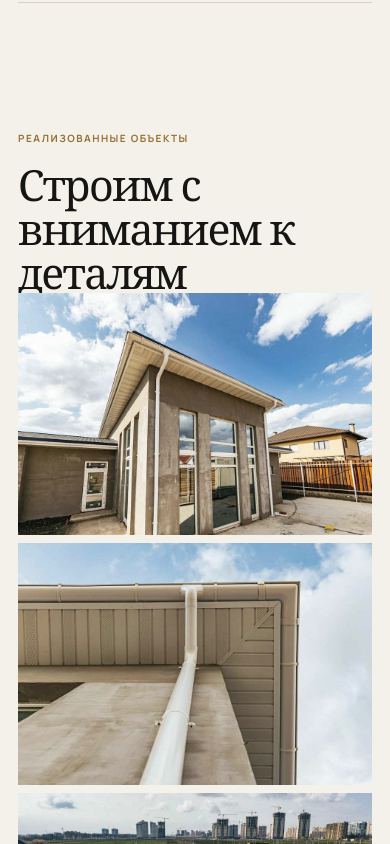
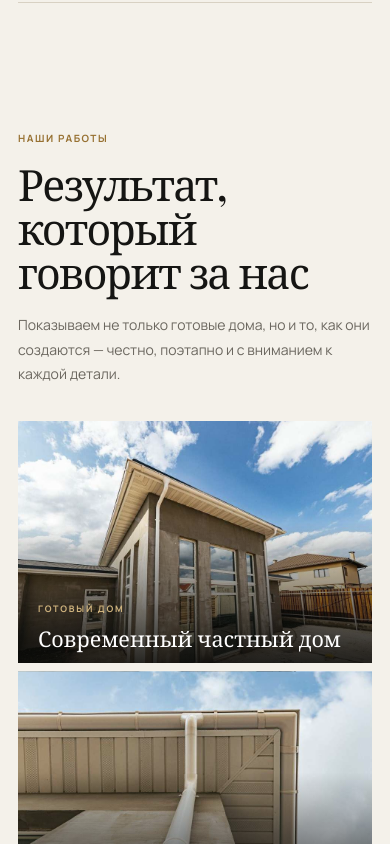
Before and after one commit to arutlistogannisan-art/elite-stroy-site, a Next.js app: page / in a window 390 px wide. Shown: the part 6240-7084 px from the top of the page. Built offline with nearby package versions, Linux system fonts and the light colour scheme.

Commit message:
Add trust-building works section

```diff
--- a/app/globals.css
+++ b/app/globals.css
@@ -125,6 +125,27 @@ footer{padding:36px 5vw;background:#0e0e0c;color:white;display:flex;align-items:
   .modal-numbers{gap:0}
   .modal-close{top:12px;right:12px;width:46px;height:46px}
   .floating-contact{right:max(12px,env(safe-area-inset-right));bottom:max(12px,env(safe-area-inset-bottom))}
+}
+
+/* Trust-building portfolio */
+.works-head>p{max-width:520px;color:#6b675f;line-height:1.75}
+.work-item{position:relative;isolation:isolate;overflow:hidden;background-size:cover;background-position:center;min-height:100%;transition:transform .65s cubic-bezier(.2,.65,.25,1),filter .65s ease;filter:saturate(.88)}
+.work-item::before{content:"";position:absolute;z-index:-1;inset:0;background:linear-gradient(180deg,transparent 42%,rgba(10,10,8,.88) 100%);transition:background .55s ease}
+.work-item>div{position:absolute;left:28px;right:28px;bottom:26px;color:white;transform:translateY(8px);transition:transform .55s cubic-bezier(.2,.7,.2,1)}
+.work-item span{color:#d7b36c;font-size:9px;font-weight:700;letter-spacing:.2em;text-transform:uppercase}
+.work-item h3{max-width:460px;margin:9px 0 0;font:500 clamp(1.35rem,2vw,2.1rem)/1.08 "Playfair Display",Georgia,serif}
+.work-item:hover{transform:scale(.985);filter:saturate(1.08)}
+.work-item:hover::before{background:linear-gradient(180deg,rgba(10,10,8,.04) 28%,rgba(10,10,8,.94) 100%)}
+.work-item:hover>div{transform:translateY(0)}
+.gallery-grid>.work-item:first-child{grid-row:span 2}
+.gallery-grid>.work-item:nth-child(2),.gallery-grid>.work-item:nth-child(3){grid-column:span 2}
+@media(max-width:1000px){
+  .gallery-grid>.work-item:first-child{grid-row:auto}
+  .gallery-grid>.work-item:nth-child(2),.gallery-grid>.work-item:nth-child(3){grid-column:span 1}
+}
+@media(max-width:700px){
+  .works-head>p{margin-top:20px;font-size:14px}
+  .work-item>div{left:20px;right:20px;bottom:20px}
 }
 
 @media(max-width:380px){
--- a/app/page.tsx
+++ b/app/page.tsx
@@ -61,7 +61,7 @@ export default function Home() {
 
   useEffect(() => {
     const elements = document.querySelectorAll<HTMLElement>(
-      ".section h2, .about-copy, .advantages article, .project-card, .cycle-title, .cycle-list, .step-grid article, .gallery-grid > div, .contact-copy > *, .contact-form"
+      ".section h2, .about-copy, .advantages article, .project-card, .cycle-title, .cycle-list, .step-grid article, .gallery-grid > article, .contact-copy > *, .contact-form"
     );
     elements.forEach((element, index) => {
       element.classList.add("reveal");
@@ -152,6 +152,7 @@ export default function Home() {
         <nav className={menuOpen ? "is-open" : ""} aria-label="Основная навигация">
           <a href="#about" onClick={(event) => goToSection(event, "about")}>О компании</a>
           <a href="#projects" onClick={(event) => goToSection(event, "projects")}>Проекты</a>
+          <a href="#works" onClick={(event) => goToSection(event, "works")}>Наши работы</a>
           <a href="#steps" onClick={(event) => goToSection(event, "steps")}>Как работаем</a>
           <a href="#contacts" onClick={(event) => goToSection(event, "contacts")}>Контакты</a>
         </nav>
@@ -259,11 +260,21 @@ export default function Home() {
         </div>
       </section>
 
-      <section className="gallery section">
-        <div className="eyebrow dark">Реализованные объекты</div>
-        <h2>Строим с вниманием к деталям</h2>
+      <section className="gallery section" id="works">
+        <div className="section-head works-head">
+          <div><div className="eyebrow dark">Наши работы</div><h2>Результат, который<br />говорит за нас</h2></div>
+          <p>Показываем не только готовые дома, но и то, как они создаются — честно, поэтапно и с вниманием к каждой детали.</p>
+        </div>
         <div className="gallery-grid">
-          {["/assets/8631b20f7dd77f45.JPG","/assets/30246fa6c41d5d1e.JPG","/assets/d4140a95ec1286d3.JPG"].map((src, i) => <div key={src} style={{backgroundImage:`url(${src})`}} aria-label={`Фотография готового объекта ${i+1}`} />)}
+          {[
+            ["/assets/8631b20f7dd77f45.JPG", "Готовый дом", "Современный частный дом"],
+            ["/assets/30246fa6c41d5d1e.JPG", "Ход строительства", "Инженерные узлы и детали"],
+            ["/assets/d4140a95ec1286d3.JPG", "Реализованный объект", "Дом и благоустройство участка"],
+          ].map(([src, label, title]) => (
+            <article className="work-item" key={src} style={{backgroundImage:`url(${src})`}} aria-label={`${label}: ${title}`}>
+              <div><span>{label}</span><h3>{title}</h3></div>
+            </article>
+          ))}
         </div>
       </section>
 
```
Also changed, not shown: 8 other files (tests, documents, lock files or other folders).
